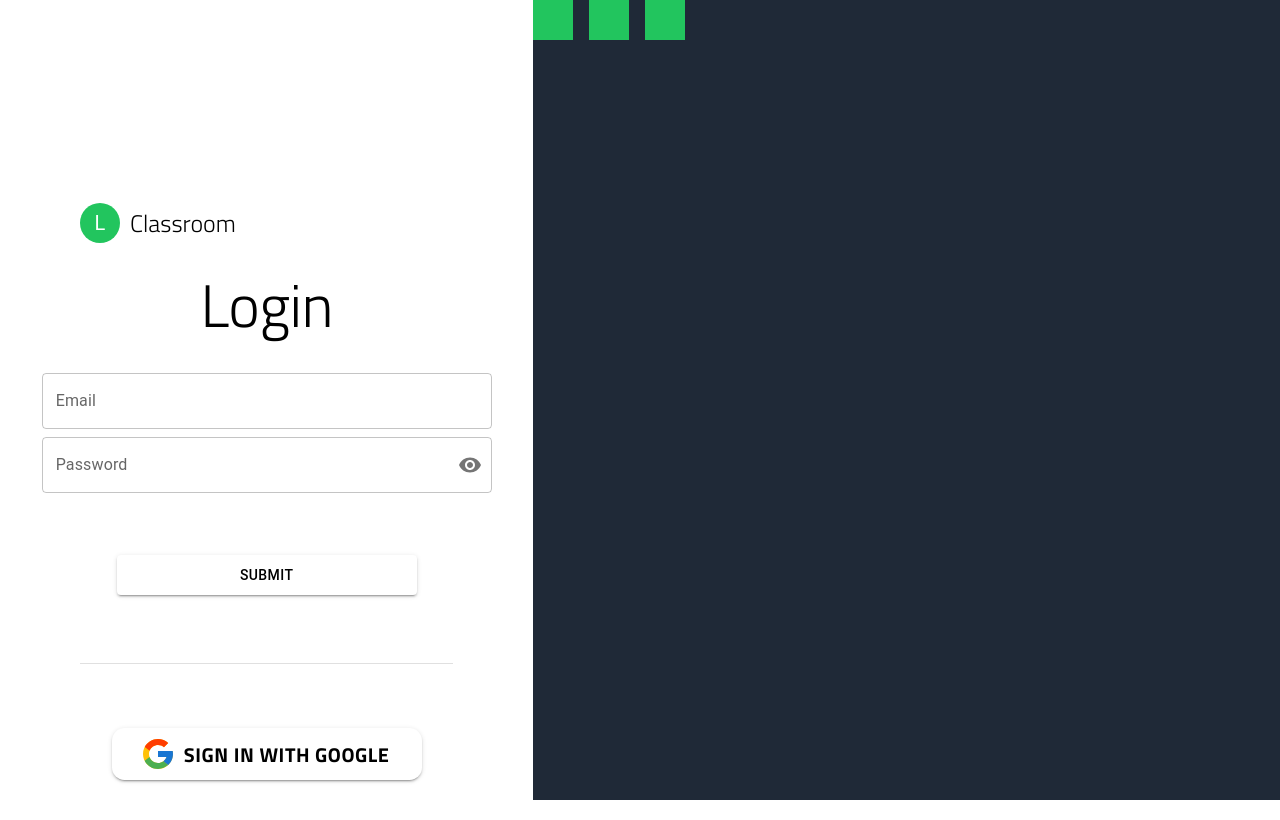
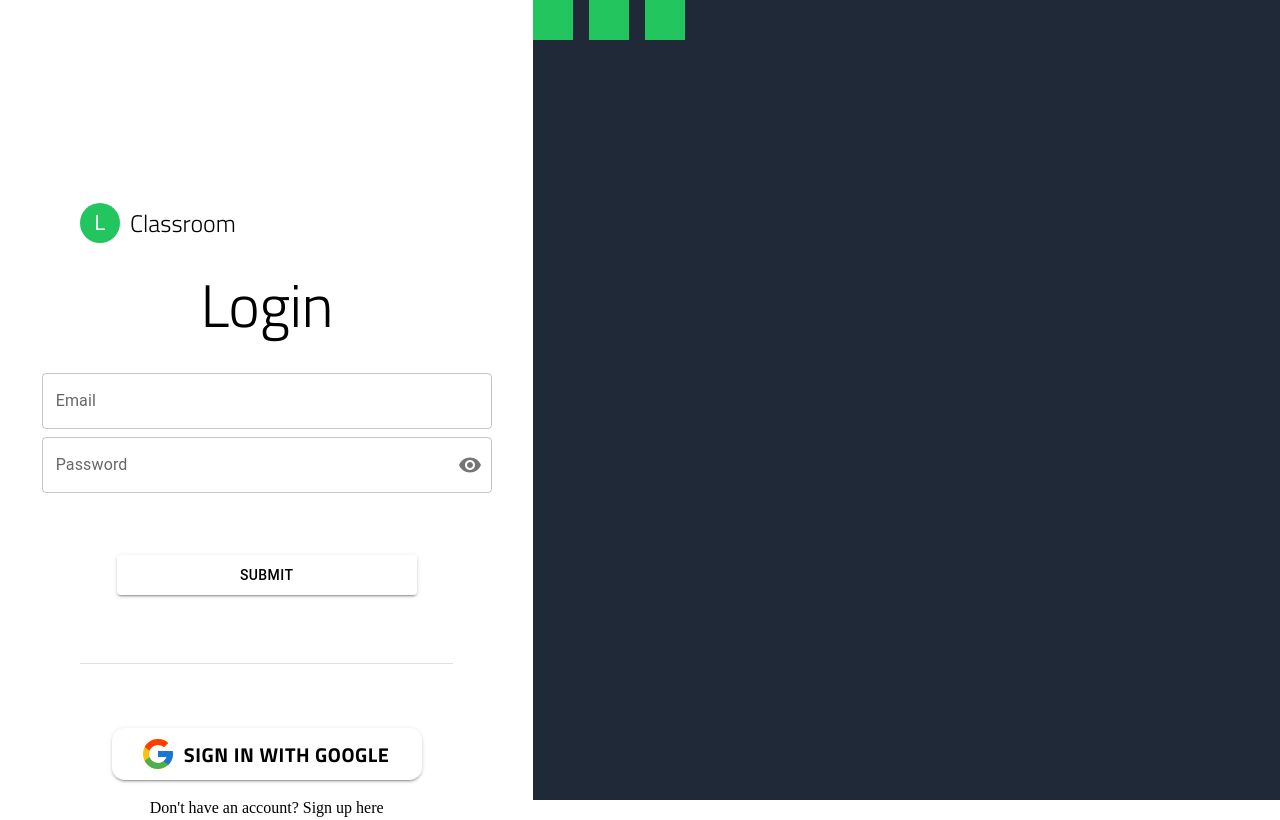
Before and after one commit to VisH317/tsa-software-dev, a Next.js app in the folder software_dev_tsa/: page /login in a window 1280 px wide. Built offline with nearby package versions, Linux system fonts and the light colour scheme.

Commit message:
add signup link on login

```diff
--- a/software_dev_tsa/src/pages/login.tsx
+++ b/software_dev_tsa/src/pages/login.tsx
@@ -249,11 +249,13 @@ export default function Login() {
                   fontFamily: "'Titillium Web', sans-serif",
                   padding: "0.5rem 2rem",
                   borderRadius: "12.5px",
+                  marginBottom: "1rem",
                 }}
               >
                 Sign in with Google
               </Button>
             </ThemeProvider>
+            <Link href="/signup">Don't have an account? Sign up here</Link>
           </Grid>
           <Grid item xs={7} sx={{ backgroundColor: "#1f2937" }}>
             <Stack direction="row" spacing={2}>
```
